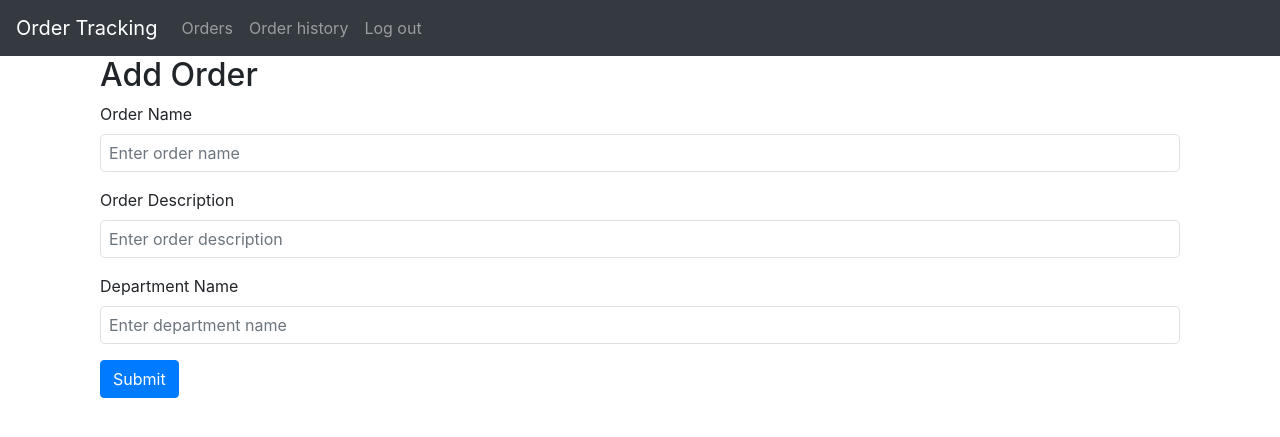
After one commit to SalmanSaleh1/Order-Tracking, a Flask app: template src/flask_website/templates/add_order.html in a window 1280 px wide. The commit adds this page. Shown: the top 437 px of the page. Run offline with Flask 3, Linux system fonts and the light colour scheme; the template is opened without the code that fills it: values that come from a table or form of the project are taken from there, others are empty; parts of the project's set-up code (start-up, migrations or seed data) failed here and were passed over; some libraries are stand-ins or nearby versions.

Commit message:
Add form to add orders

```diff
--- /dev/null
+++ b/src/flask_website/forms.py
@@ -0,0 +1,42 @@
+from flask_wtf import FlaskForm
+from wtforms import StringField, SubmitField
+from wtforms.validators import DataRequired
+from flask import redirect, render_template, url_for
+from db_connection import db  # Import SQLAlchemy instance from db_connection
+from db_classes import AddOrder
+from datetime import datetime
+
+class AddOrderForm(FlaskForm):
+    order_name = StringField('Order Name', validators=[DataRequired()])
+    order_description = StringField('Order Description')
+    department_name = StringField('Department Name', validators=[DataRequired()])
+    submit = SubmitField('Add Order')
+
+def add_order():
+    form = AddOrderForm()
+
+    if form.validate_on_submit():
+        order_name = form.order_name.data
+        order_description = form.order_description.data
+        department_name = form.department_name.data
+
+        # Create a new AddOrder instance with form data
+        new_order = AddOrder(
+            order_name=order_name,
+            order_description=order_description,
+            department_name=department_name,
+            order_date=datetime.utcnow()  # Assuming you want to timestamp the order
+        )
+
+        # Add new order to the database
+        try:
+            db.session.add(new_order)
+            db.session.commit()
+            db.session.close()
+            return redirect(url_for('orders'))  # Redirect to orders page after successful submission
+        except Exception as e:
+            print(f"Failed to add order to database: {e}")
+            db.session.rollback()
+            db.session.close()
+
+    return render_template('add_order.html', form=form)
--- /dev/null
+++ b/src/flask_website/templates/add_order.html
@@ -0,0 +1,32 @@
+{% extends "base.html" %}
+{% block title %}Add Order{% endblock %}
+{% block body %}
+<div class="container">
+    <h2>Add Order</h2>
+    <form method="POST">
+        {{ form.hidden_tag() }}
+        <div class="mb-3">
+            {{ form.order_name.label(class="form-label block text-gray-700") }}
+            {{ form.order_name(class="form-control w-full border p-2 rounded-lg", placeholder="Enter order name") }}
+            {% for error in form.order_name.errors %}
+            <span style="color: red;">{{ error }}</span>
+            {% endfor %}
+        </div>
+        <div class="mb-3">
+            {{ form.order_description.label(class="form-label block text-gray-700") }}
+            {{ form.order_description(class="form-control w-full border p-2 rounded-lg", placeholder="Enter order description") }}
+            {% for error in form.order_description.errors %}
+            <span style="color: red;">{{ error }}</span>
+            {% endfor %}
+        </div>
+        <div class="mb-3">
+            {{ form.department_name.label(class="form-label block text-gray-700") }}
+            {{ form.department_name(class="form-control w-full border p-2 rounded-lg", placeholder="Enter department name") }}
+            {% for error in form.department_name.errors %}
+            <span style="color: red;">{{ error }}</span>
+            {% endfor %}
+        </div>
+        <button type="submit" class="btn btn-primary">Submit</button>
+    </form>
+</div>
+{% endblock %}
--- a/src/flask_website/templates/orders.html
+++ b/src/flask_website/templates/orders.html
@@ -4,8 +4,12 @@
 
 {% block body %}
 
+<div class="container">
+    <h1>Orders</h1>
 
-<h1> orders</h1>
+    <!-- Button to navigate to add_order page -->
+    <a href="{{ url_for('add_order') }}" class="btn btn-primary mb-3">Add Order</a>
 
+</div>
 
 {% endblock %}
```
